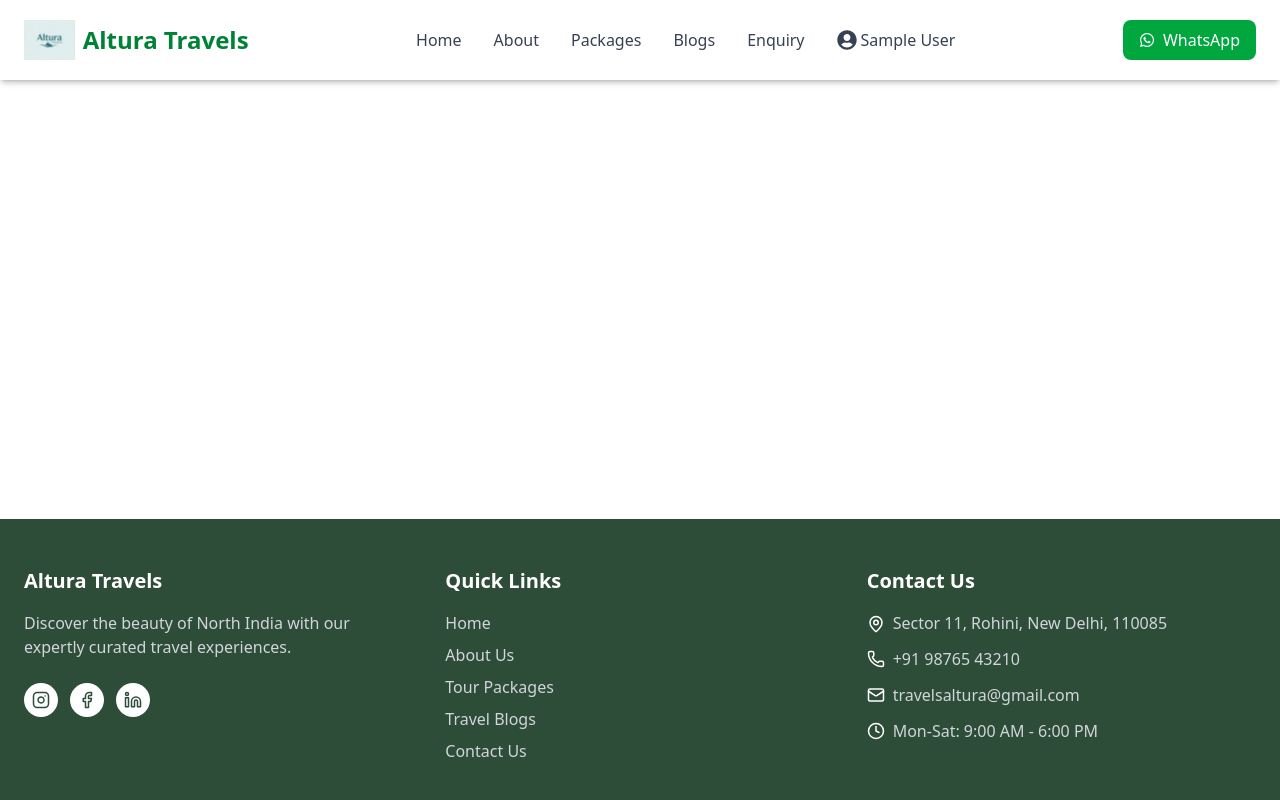
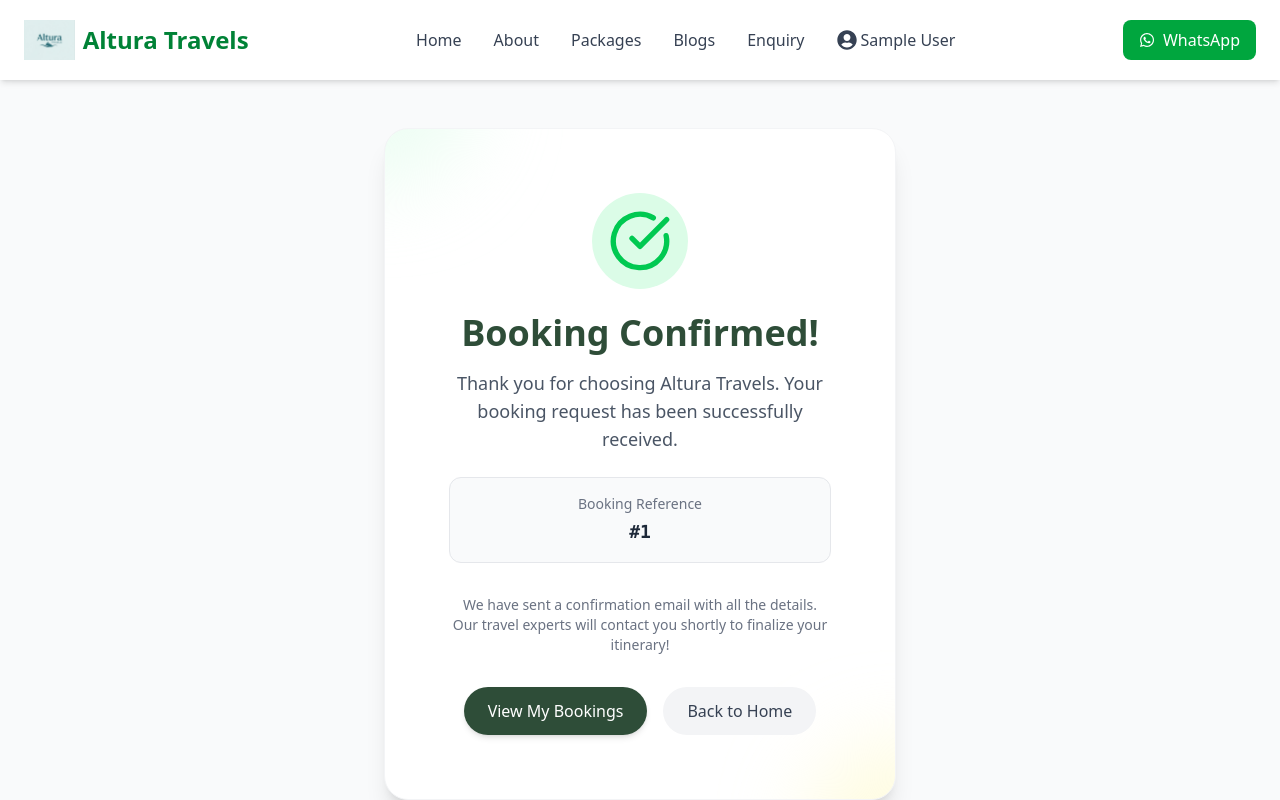
Before and after one commit to lakshay-rajian/AlturaTravels, a React (Vite) app: page /booking-success/1 in a window 1280 px wide. Shown: the top 800 px of the page. Built offline with nearby package versions, Linux system fonts and the light colour scheme; sample sign-in values are in the browser's storage.

Commit message:
fix: resolve blank screen caused by nested MainLayouts

```diff
--- a/src/pages/BookingSuccess.jsx
+++ b/src/pages/BookingSuccess.jsx
@@ -6,7 +6,7 @@ export default function BookingSuccess() {
   const { id } = useParams();
 
   return (
-    <MainLayout>
+    <>
       <div className="min-h-[70vh] flex items-center justify-center bg-gray-50 px-6 py-12">
         <div className="bg-white rounded-3xl shadow-xl p-10 md:p-16 max-w-lg w-full text-center border border-gray-100 relative overflow-hidden">
           {/* Decorative Background Elements */}
@@ -54,6 +54,6 @@ export default function BookingSuccess() {
           </div>
         </div>
       </div>
-    </MainLayout>
+    </>
   );
 }
--- a/src/pages/MyBookings.jsx
+++ b/src/pages/MyBookings.jsx
@@ -71,7 +71,7 @@ export default function MyBookings() {
   };
 
   return (
-    <MainLayout>
+    <>
       <div className="bg-gray-50 min-h-screen py-10 px-6">
         <div className="max-w-5xl mx-auto">
           {/* Dashboard Header */}
@@ -200,6 +200,6 @@ export default function MyBookings() {
           )}
         </div>
       </div>
-    </MainLayout>
+    </>
   );
 }
--- a/src/pages/Profile.jsx
+++ b/src/pages/Profile.jsx
@@ -80,7 +80,7 @@ export default function Profile() {
   );
 
   return (
-    <MainLayout>
+    <>
       <div className="bg-gray-50 min-h-screen py-10 px-6">
         <div className="max-w-6xl mx-auto flex flex-col lg:flex-row gap-8">
 
@@ -245,6 +245,6 @@ export default function Profile() {
 
         </div>
       </div>
-    </MainLayout>
+    </>
   );
 }
```
